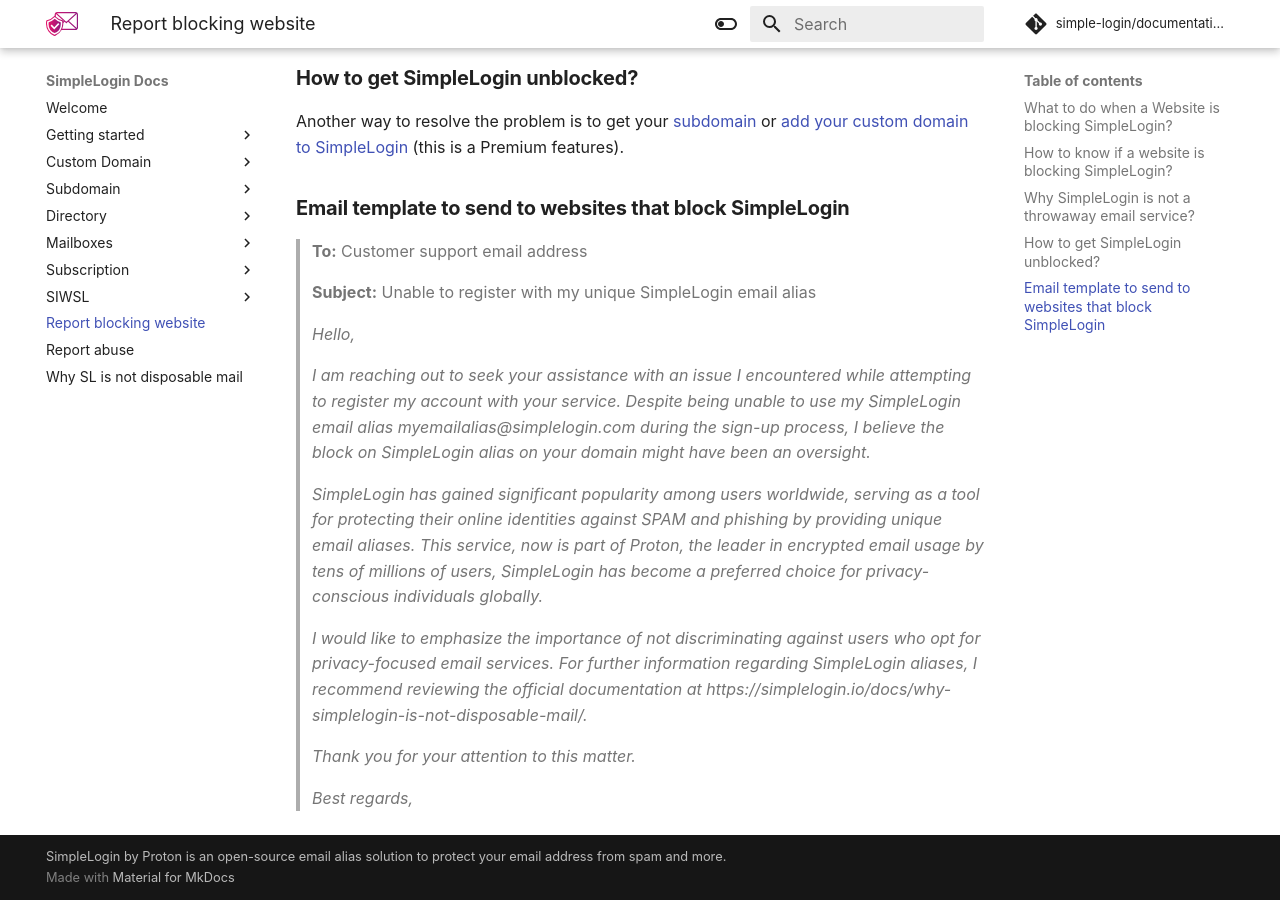
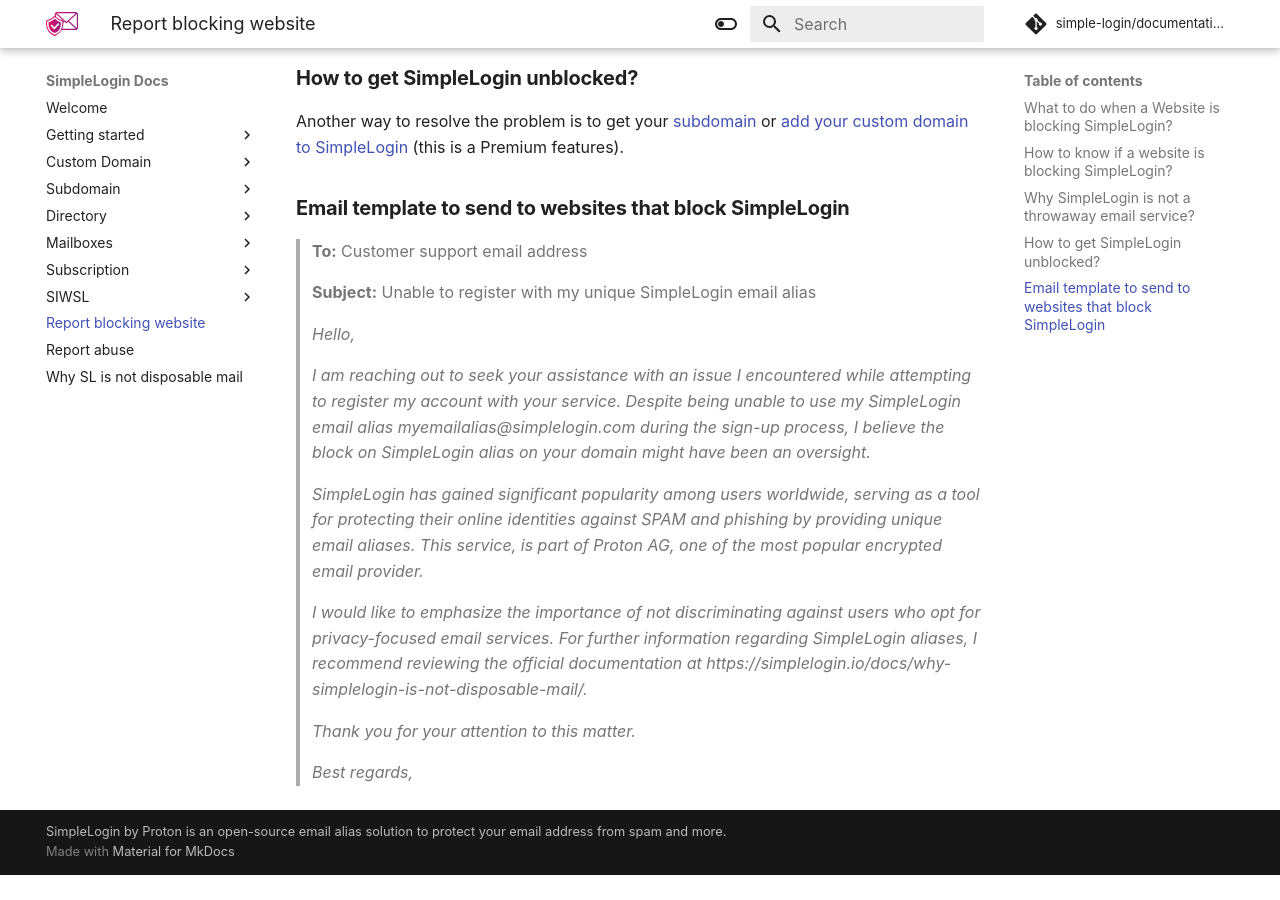
Before and after one commit to simple-login/documentation, an MkDocs documentation site: the page built from docs/report-blocking-website.md, in a window 1280 px wide and 900 px high, scrolled down 998 px. Built offline with MkDocs 1.6.1 and Material for MkDocs 9.7.7, drawn with Linux system fonts in a browser that asks for light colours; comment, search, counter and statistics services are not loaded; after the commit the page ends 1873 px from its top, so only the background shows below that.

Commit message:
Fix wording

```diff
--- a/docs/report-blocking-website.md
+++ b/docs/report-blocking-website.md
@@ -39,7 +39,7 @@ Another way to resolve the problem is to get your [subdomain](https://simplelogi
 
 > *I am reaching out to seek your assistance with an issue I encountered while attempting to register my account with your service. Despite being unable to use my SimpleLogin email alias myemailalias@simplelogin.com during the sign-up process, I believe the block on SimpleLogin alias on your domain might have been an oversight.*
 
->*SimpleLogin has gained significant popularity among users worldwide, serving as a tool for protecting their online identities against SPAM and phishing by providing unique email aliases. This service, now is part of Proton, the leader in encrypted email usage by tens of millions of users, SimpleLogin has become a preferred choice for privacy-conscious individuals globally.*
+>*SimpleLogin has gained significant popularity among users worldwide, serving as a tool for protecting their online identities against SPAM and phishing by providing unique email aliases. This service, is part of Proton AG, one of the most popular encrypted email provider.*
 
 > *I would like to emphasize the importance of not discriminating against users who opt for privacy-focused email services. For further information regarding SimpleLogin aliases, I recommend reviewing the official documentation at https://simplelogin.io/docs/why-simplelogin-is-not-disposable-mail/.*
 
```
